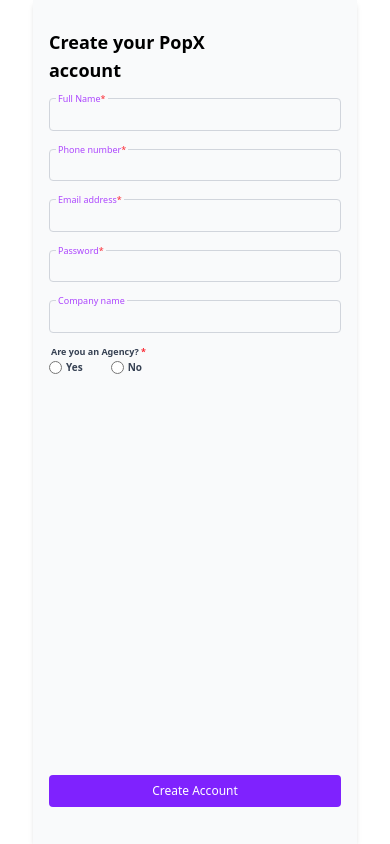
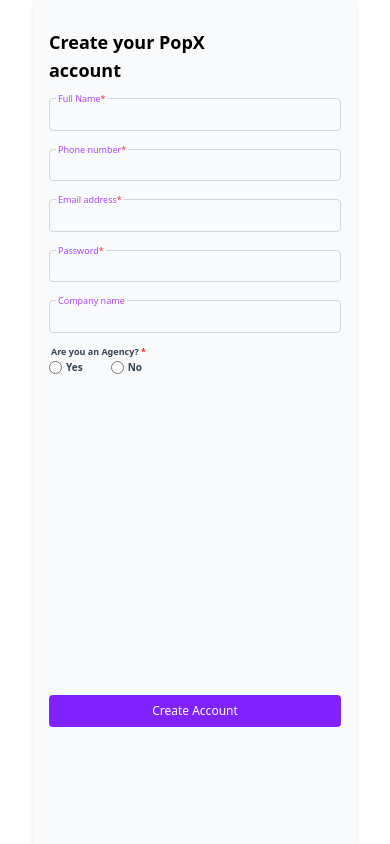
Before and after one commit to aryanB1706/PopX, a React (Vite) app: page /signup in a window 390 px wide. Built offline with nearby package versions, Linux system fonts and the light colour scheme.

Commit message:
Updated UI / Fixed mobile layout / etc4.

```diff
--- a/src/pages/CreateAccountPage.jsx
+++ b/src/pages/CreateAccountPage.jsx
@@ -95,7 +95,7 @@
           {/* 👇 Button always stays at the bottom */}
           <button
             type="submit"
-            className="cursor-pointer w-full bg-violet-600 text-white font-medium py-2 rounded mt-100 text-xs mb-2"
+            className="cursor-pointer w-full bg-violet-600 text-white font-medium py-2 rounded mt-80 text-xs mb-2"
           >
             Create Account
           </button>
```
